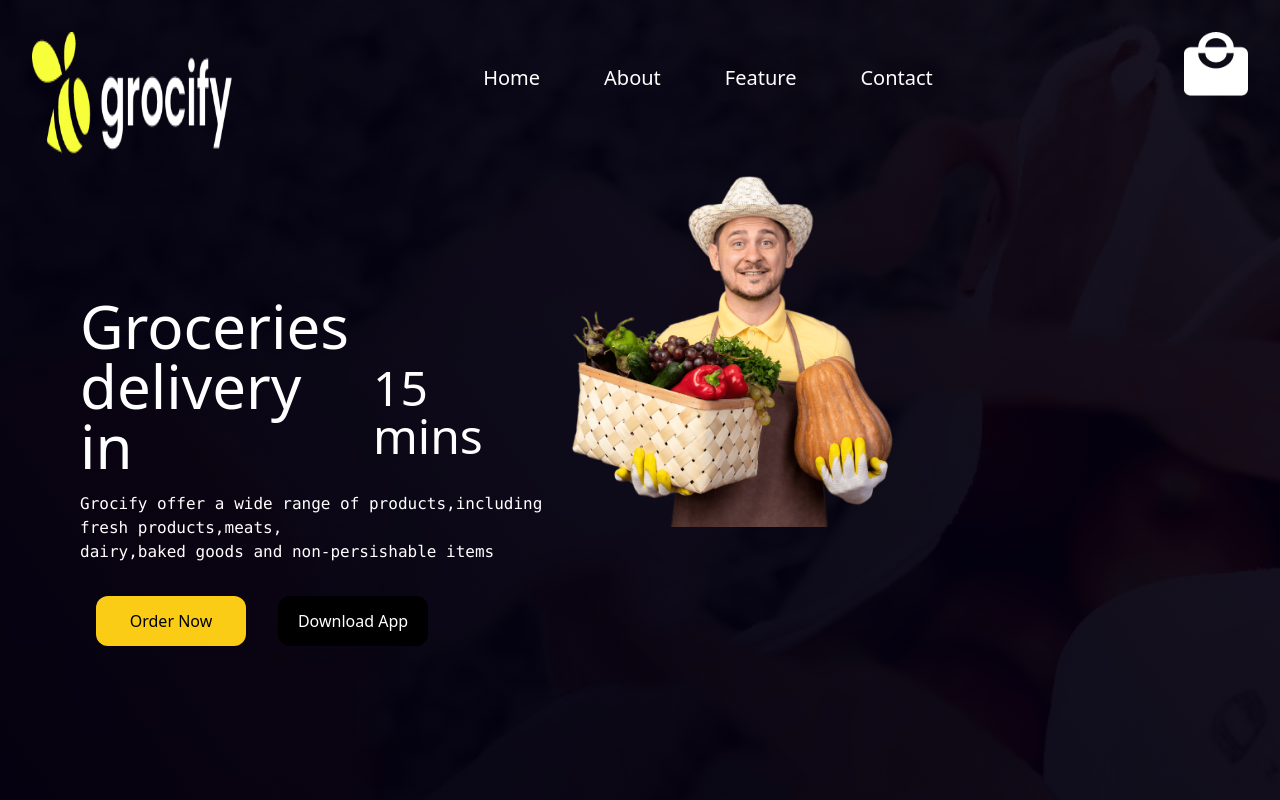
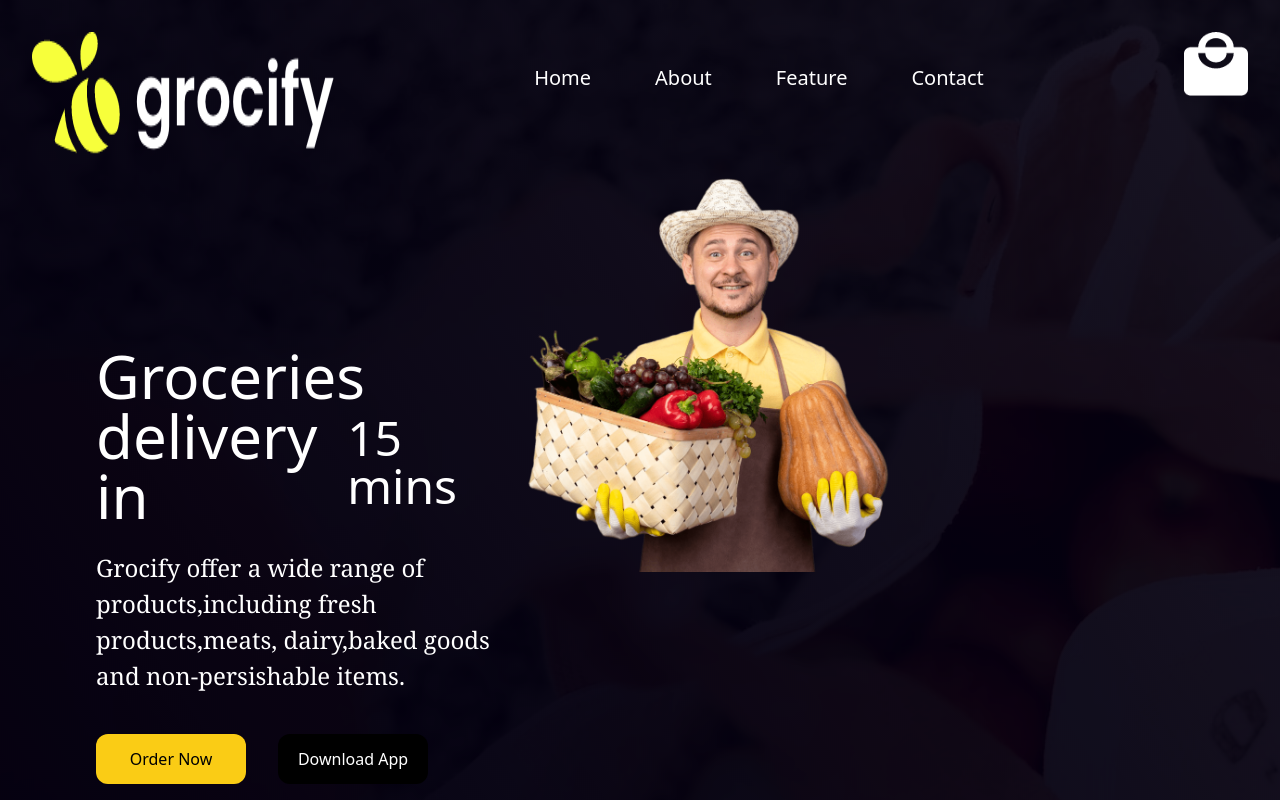
Before and after one commit to PiyushMishra5693/Grocify-clone, a plain HTML site: page index.html in a window 1280 px wide. Drawn offline with nearby package versions, Linux system fonts and the light colour scheme.

Commit message:
second commit

```diff
--- a/index.html
+++ b/index.html
@@ -10,12 +10,12 @@
 
       <div class="flex justify-between" >
 
-        <img src="./asset/logo.png" class="w-[200px] ml-8 mt-8">
+        <img src="./asset/logo.png" class="w-[170x] ml-8 mt-8">
         <ul class="flex p-4 m-4">
-          <li class="text-white p-4 m-4 text-xl">Home</li>
-          <li class="text-white p-4 m-4 text-xl">About</li>
-          <li class="text-white p-4 m-4 text-xl">Feature</li>
-          <li class="text-white p-4 m-4 text-xl">Contact</li>
+          <li class="text-white p-4 m-4 cursor-pointer hover:underline text-xl">Home</li>
+          <li class="text-white p-4 m-4 cursor-pointer hover:underline text-xl">About</li>
+          <li class="text-white p-4 m-4 cursor-pointer hover:underline text-xl">Feature</li>
+          <li class="text-white p-4 m-4 cursor-pointer hover:underline text-xl">Contact</li>
         </ul>
 
         <img src="./asset/cart.png" class="w-16 h-16 mt-8 mr-8">
@@ -24,22 +24,22 @@
 
       <div class="flex w-[100%] h-[75%]   justify-between">
 
-        <div class =" flex w-[700px] h-[500px]  justify-center place-items-center">
+        <div class =" flex w-[800px] h-[600px]  justify-center place-items-center ">
 
           <div class="ml-[80px] mt-[80px] w-[100%] h-[300px] ">
-            <h1 class="text-6xl font-medium text-white">Groceries</h1>
+            <h1 class="text-6xl ml-4 text-white">Groceries</h1>
             <div class="flex">
-              <h1 class="text-6xl text-white">delivery in </h1>
-              <h1 class="text-5xl  text-white mt-2 ml-4"> 15 mins</h1>
+              <h1 class="text-6xl ml-4 text-white">delivery in </h1>
+              <h1 class="text-5xl ml-2  text-white mt-2 "> 15 mins</h1>
             </div>
 
             <div class="text-white mt-4 font-mono">
-              <p>Grocify offer a wide range of products,including fresh products,meats,</p>
-              <p>dairy,baked goods and non-persishable items</p>
+              <p class="ml-4 py-2 text-[1.5rem]  font-serif">Grocify offer a wide range of products,including fresh products,meats,
+                  dairy,baked goods and non-persishable items.</p>
             </div>
 
             <div class="flex mt-8">
-              <button class="ml-4 p-2 w-[150px] h-[50px] bg-yellow-400 rounded-xl">Order Now</button>
+              <button class=" ml-4 p-2 w-[150px] h-[50px] bg-yellow-400 rounded-xl">Order Now</button>
               <button class="text-white bg-black ml-8 rounded-xl w-[150px]"> Download App</button>
             </div>
           </div>
@@ -48,7 +48,7 @@
         </div>
 
 
-        <div class ="w-[500px] h-[500px]  mr-[350px]">
+        <div class ="w-[700px] h-[500px]  mr-[350px]">
 
           <img src="./asset/grocery-image.png">
         </div>
```
